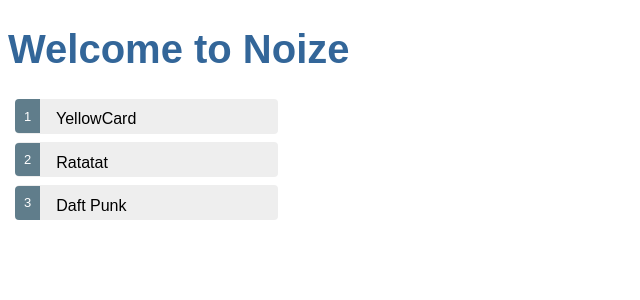
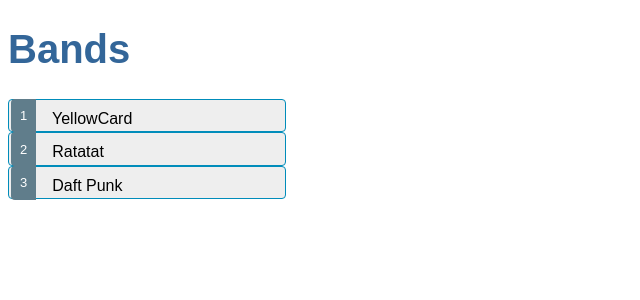
Before and after one commit to mgscuteri/Noize, an Angular app in the folder Noize/: page / in a window 1280 px wide. Shown: the top 300 px of the page, without its empty margins (0-640 px from the left). Built offline with nearby package versions, Linux system fonts and the light colour scheme.

Commit message:
added files seperated modules

```diff
--- a/Noize/src/app/app.component.css
+++ b/Noize/src/app/app.component.css
@@ -24,14 +24,16 @@
   position: relative;
   left: 0;
   background-color: #EEE;
-  margin: .5em;
-  padding: .3em 0;
+  margin: 0px;
+  padding: 3px;
   height: 1.6em;
   border-radius: 4px;
+  border : 1px solid;
+  border-color: #008CBA;
 }
 .container li.selected:hover {
   background-color: #BBD8DC !important;
-  color: white;
+  color: #;
 }
 .container li:hover {
   color: #607D8B;
--- a/Noize/src/app/app.component.html
+++ b/Noize/src/app/app.component.html
@@ -1,8 +1,10 @@
 <!--The content below is only a placeholder and can be replaced.-->
-<div style="text-align:center">
- <h1>Welcome to {{title}}</h1>
-</div>
 
+ <bands-widget></bands-widget>
+
+
+
+<!--
 <div container class = "container" >
 
   <li *ngFor="let band of bands" [class.selected]="band === selectedBand" (click)="onSelect(band)" >
@@ -14,8 +16,7 @@
     <br>ID: {{selectedBand.bandId}}
     <br>Name: <input [(ngModel)]="selectedBand.bandName" [disabled]="disableEdit"> <button (click)="editBand()" class ="button button2"> {{buttonText}} </button>
   </div>
-
-</div>
+-->
 
 <!--
 <h2>Here are some links to help you start: </h2>
--- a/Noize/src/app/app.component.ts
+++ b/Noize/src/app/app.component.ts
@@ -1,15 +1,6 @@
 import { Component } from '@angular/core';
-
-export class Band {
-  bandId: number;
-  bandName: string;
-}
-
-var Bands: Band[] = [
-  {bandId: 1, bandName:'YellowCard'},
-  {bandId: 2, bandName:'Ratatat'},
-  {bandId: 3, bandName:'Daft Punk'},
-];
+import {Band} from './band'
+import {BandsWidgetComponent} from './bands-widget.component'
 
 @Component({
   selector: 'app-root',
@@ -18,20 +9,4 @@
 })
 export class AppComponent {
   title = 'Noize';
-  bands = Bands;
-  selectedBand: Band;
-  disableEdit = true;
-  buttonText = "Edit";
-
-  onSelect(band: Band): void {
-    this.selectedBand = band;
-  }
-  editBand(): void{
-    this.disableEdit = !this.disableEdit;
-    if(this.disableEdit)
-      this.buttonText = "Edit"
-    else
-      this.buttonText = "Save";
-
-  }
 }
--- /dev/null
+++ b/Noize/src/app/band-detail.component.ts
@@ -0,0 +1,22 @@
+import {Component, Input} from '@angular/core';
+import {Band} from './band'
+
+
+@Component({
+  selector: 'band-detail',
+  templateUrl: './band-detail.html',
+  styleUrls: ['./app.component.css'],
+})
+export class BandDetailComponent {
+  @Input() selectedBand: Band;
+  disableEdit = true;
+  buttonText = "Edit";
+
+  editBand(): void{
+   this.disableEdit = !this.disableEdit;
+   if(this.disableEdit)
+     this.buttonText = "Edit"
+   else
+     this.buttonText = "Save";
+  }
+}
--- /dev/null
+++ b/Noize/src/app/band-detail.html
@@ -0,0 +1,8 @@
+
+
+
+  <div *ngIf="selectedBand" width = 100%>
+    <span class = "subTitle"> Selected Band Details </span>
+    <br>ID: {{selectedBand.bandId}}
+    <br>Name: <input [(ngModel)]="selectedBand.bandName" [disabled]="disableEdit"> <button (click)="editBand()" class ="button button2"> {{buttonText}} </button>
+  </div>
--- /dev/null
+++ b/Noize/src/app/band.ts
@@ -0,0 +1,4 @@
+export class Band {
+  bandId: number;
+  bandName: string;
+}
--- /dev/null
+++ b/Noize/src/app/bands-widget.component.ts
@@ -0,0 +1,26 @@
+import {Component} from '@angular/core';
+import {Band} from './band'
+import {BandDetailComponent} from './band-detail.component'
+
+
+var Bands: Band[] = [
+  {bandId: 1, bandName:'YellowCard'},
+  {bandId: 2, bandName:'Ratatat'},
+  {bandId: 3, bandName:'Daft Punk'},
+];
+
+@Component({
+  selector: 'bands-widget',
+  templateUrl: './bands-widget.html',
+  styleUrls: ['./app.component.css'],
+})
+export class BandsWidgetComponent {
+  bands = Bands;
+  selectedBand: Band;
+
+  onSelect(band: Band): void {
+  this.selectedBand = band;
+  //this.buttonText = "Edit";
+  //this.disableEdit = true;
+  }
+}
--- /dev/null
+++ b/Noize/src/app/bands-widget.html
@@ -0,0 +1,13 @@
+
+<h1>Bands</h1>
+
+<div container class = "container" >
+
+  <li *ngFor="let band of bands" [class.selected]="band === selectedBand" (click)="onSelect(band)" >
+    <span class = "badge"> {{band.bandId}} </span> {{band.bandName}}
+  </li>
+
+  <band-detail [selectedBand] = "selectedBand"> </band-detail>
+
+</div>
+<!-- band detail component -->
```
Also changed, not shown: Noize/src/app/app.module.ts (+5 -2 lines).
